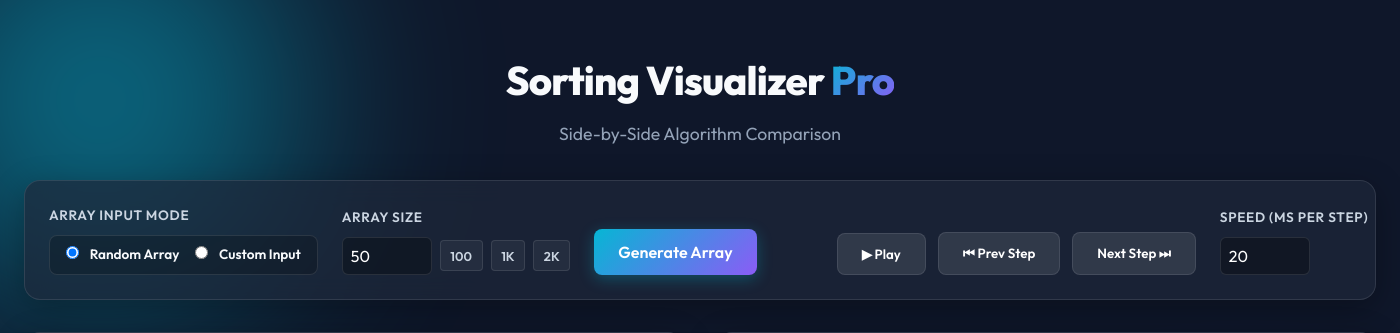
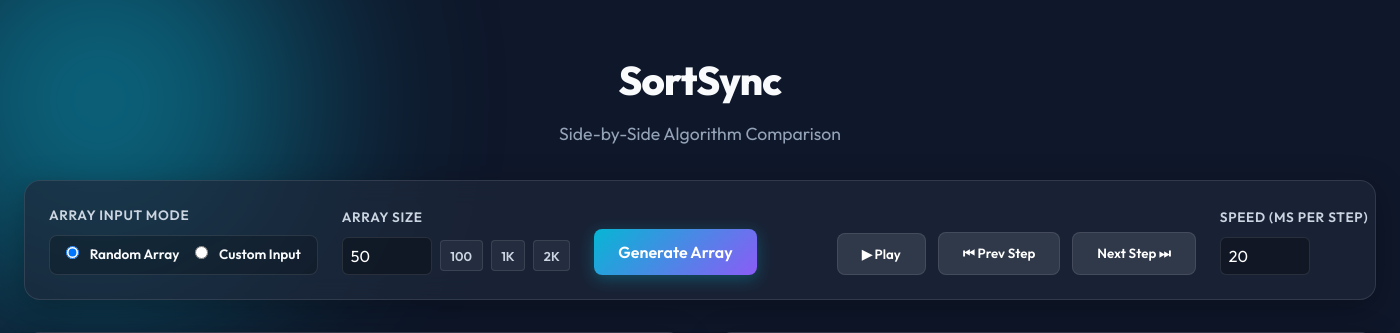
Before and after one commit to s4meer-dev/CFAI-Project, a Flask app: page / in a window 1400 px wide; the page is wider, and only the part inside the window is pictured. Shown: the top 333 px of that part. Run offline with Flask 3, Linux system fonts and the light colour scheme.

Commit message:
Rename app to SortSync

```diff
--- a/templates/index.html
+++ b/templates/index.html
@@ -3,7 +3,7 @@
 <head>
     <meta charset="UTF-8">
     <meta name="viewport" content="width=device-width, initial-scale=1.0">
-    <title>Compare Sorting Algorithms</title>
+    <title>SortSync</title>
     <!-- Modern Font: Outfit -->
     <link rel="preconnect" href="https://fonts.googleapis.com">
     <link rel="preconnect" href="https://fonts.gstatic.com" crossorigin>
@@ -16,7 +16,7 @@
     <div class="bg-shape shape-2"></div>
 
     <header>
-        <h1>Sorting Visualizer <span>Pro</span></h1>
+        <h1>SortSync</h1>
         <p>Side-by-Side Algorithm Comparison</p>
     </header>
 
```
Also changed, not shown: README.md, app.py (line endings or trailing spaces).
